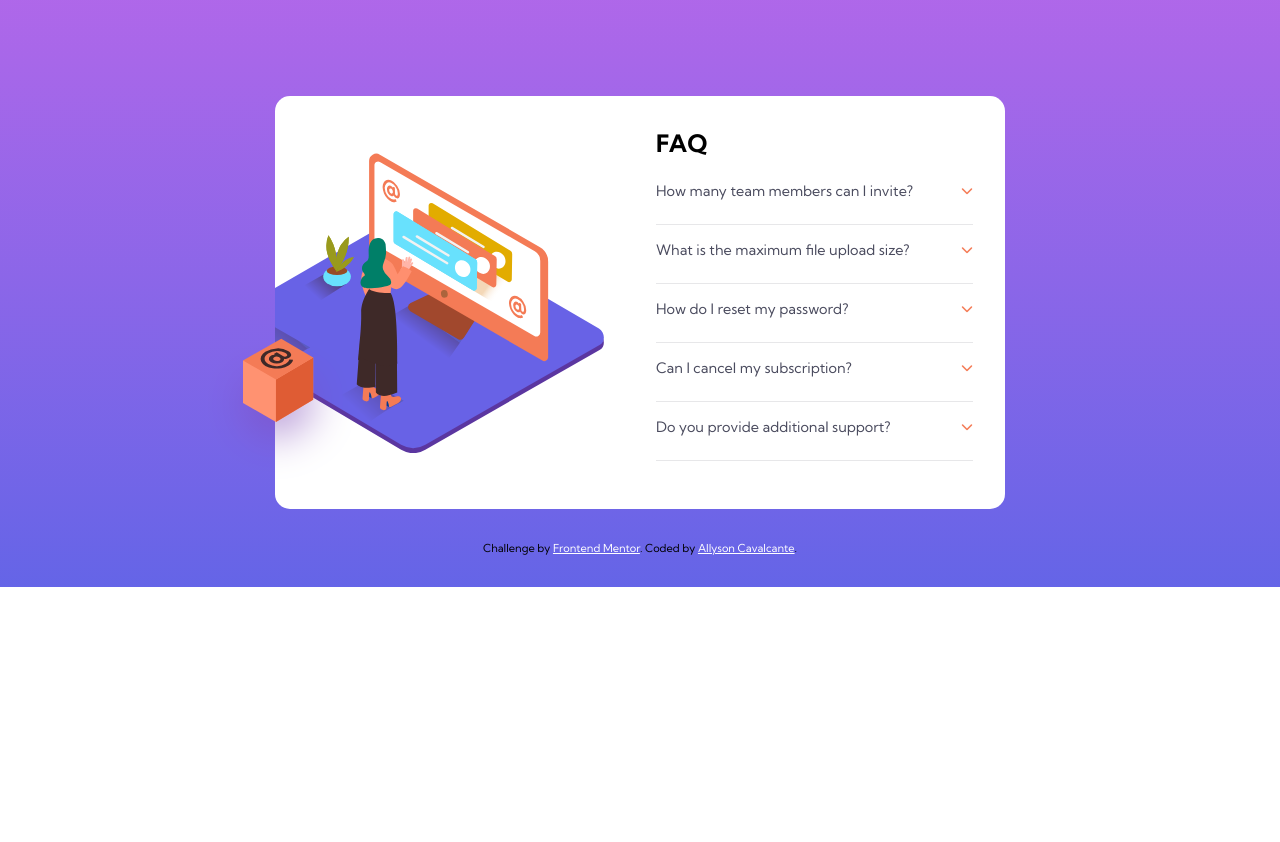
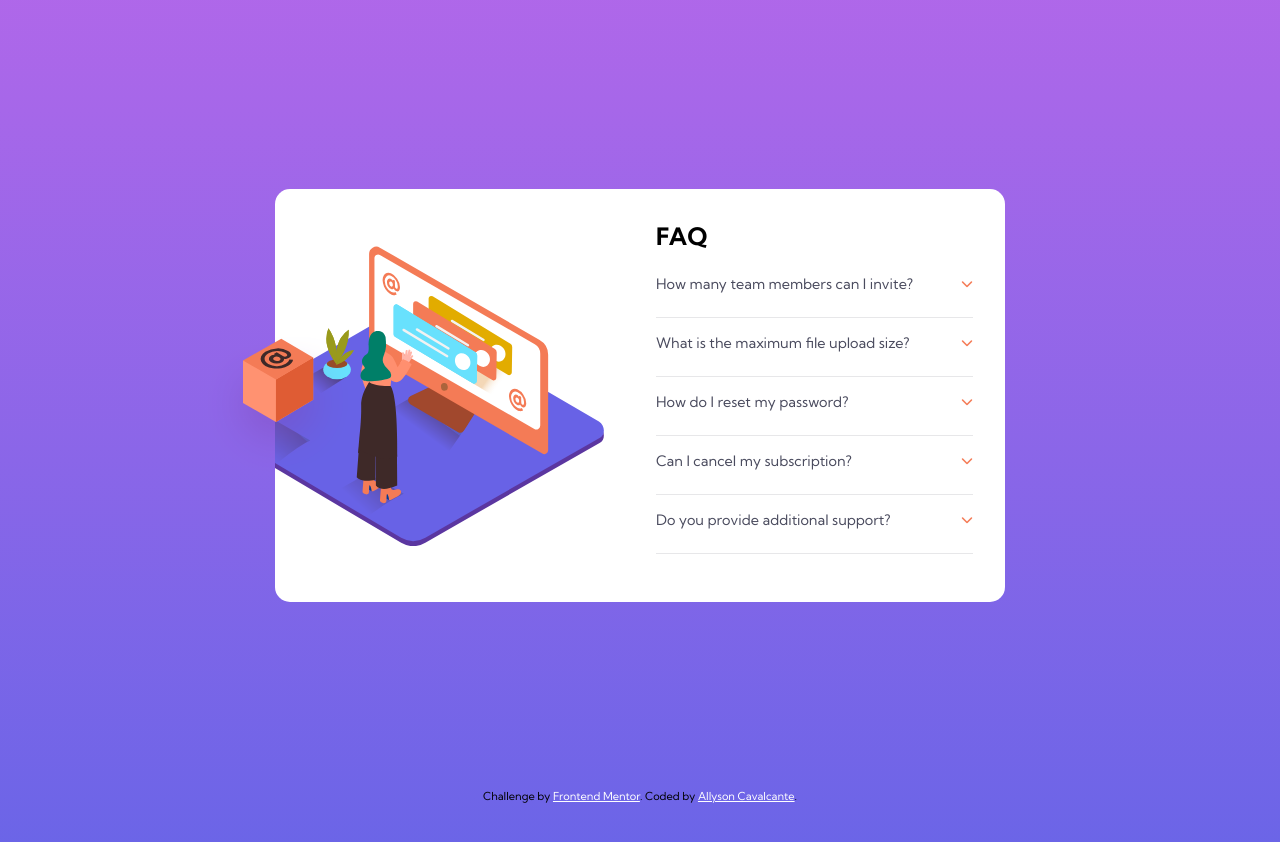
Before and after one commit to allysonbelo/faq-accordation-card-main, a plain HTML site: page index.html in a window 1280 px wide. Before the commit the page ends 800 px from the top, so only its background shows below. Drawn offline with Linux system fonts and the light colour scheme.

Commit message:
:lipstick: Update responsive layout

```diff
--- a/style.css
+++ b/style.css
@@ -31,7 +31,6 @@
     margin-bottom: 2rem;
     margin-right: auto;
     margin-left: auto;
-
     width: 100%;
     max-width: 778px;
     min-width: 300px;
@@ -155,6 +154,10 @@
 }
 
 @media screen and (min-width: 900px) {
+
+    .container{
+        height: 100vh;
+    }
     .content {
         display: flex;
         justify-content: center;
@@ -201,6 +204,13 @@
         top: 243px;
         animation: moveUp 3s infinite;
     }
+
+    .attribution {
+        margin-top: 0;
+    }
+
+
+
     @keyframes moveUp {
         0% {
             top: 243px;
```
